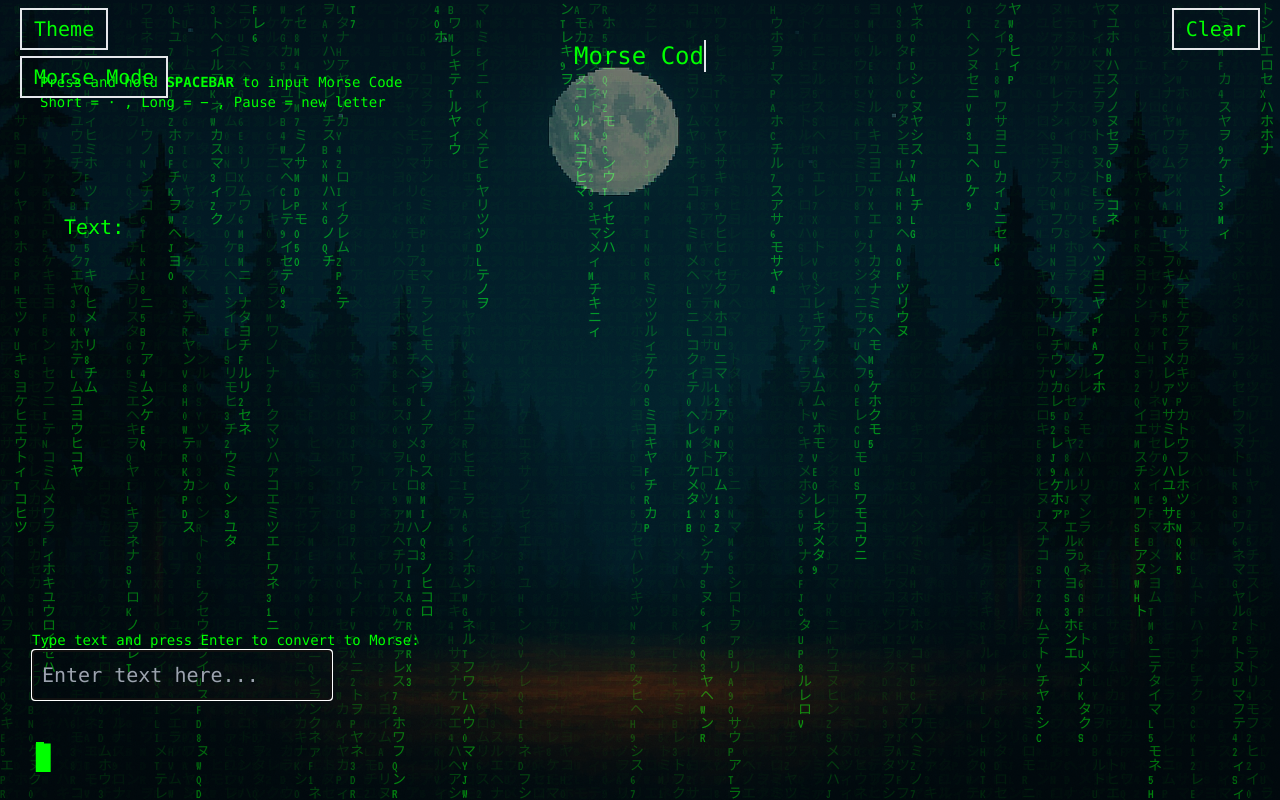
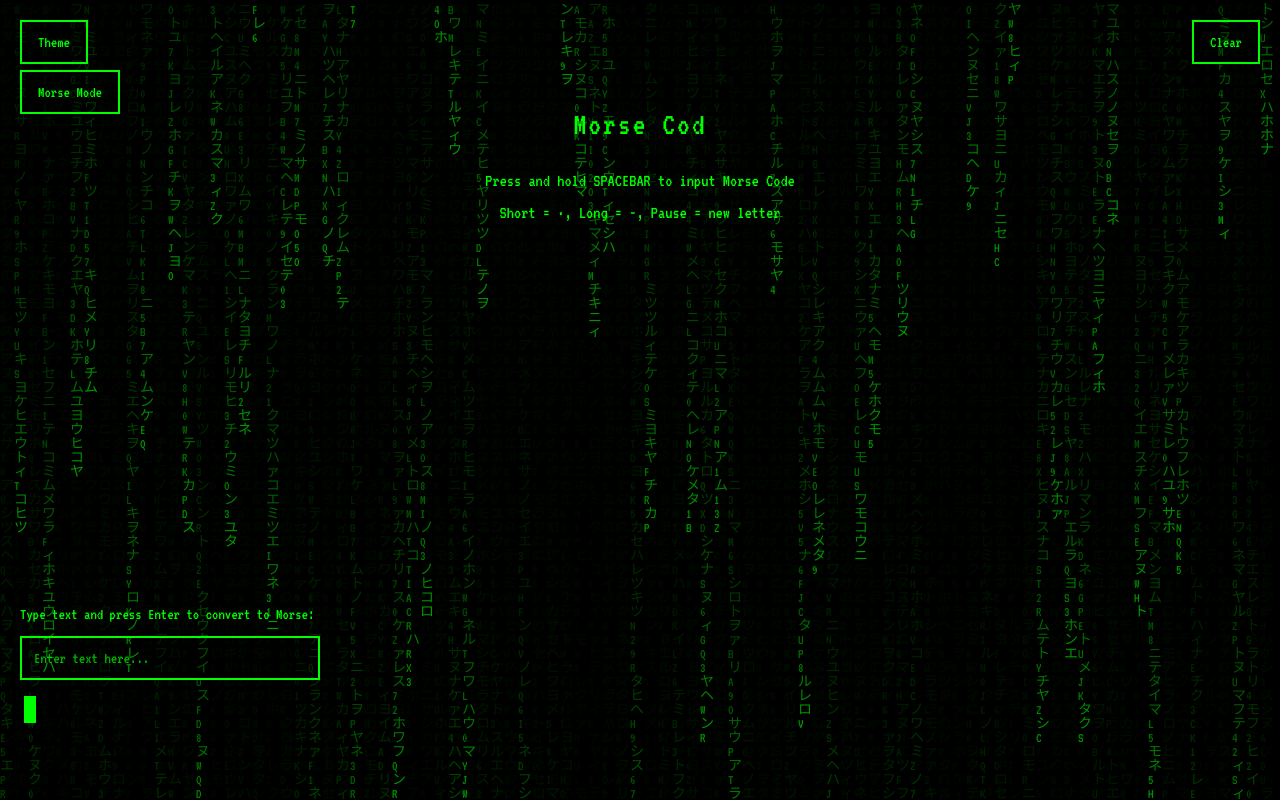
Before and after one commit to UdayGangal/NeonBrains, a React (Vite) app in the folder client/: page /morse in a window 1280 px wide. Both pictures are taken after a click on the button "Text Mode". Built offline with nearby package versions, Linux system fonts and the light colour scheme.

Commit message:
Final Commit

```diff
--- a/client/src/pages/HomePage/HomePage.css
+++ b/client/src/pages/HomePage/HomePage.css
@@ -6,7 +6,6 @@
   box-sizing: border-box;
 }
 
-html,
 body {
   height: 100%;
   width: 100%;
@@ -21,7 +20,6 @@ body {
   background-attachment: fixed;
   position: relative;
   overflow-x: hidden;
-  z-index: 10;
 }
 
 html {
--- a/client/src/pages/HomePage/HomePage.jsx
+++ b/client/src/pages/HomePage/HomePage.jsx
@@ -116,7 +116,7 @@ const MemorixApp = () => {
               <a href="/music">Music</a>
             </li>
             <li>
-              <a href="/polaroid">Meme</a>
+              <a href="/polaroid">Polaroid Meme</a>
             </li>
           </ul>
         </nav>
@@ -178,7 +178,7 @@ const MemorixApp = () => {
           </a>
           <a href="/polaroid" className="glass-box-link">
             <div className="glass-box">
-              <h2>Meme</h2>
+              <h2>Polaroid Meme</h2>
               <p>
                 Generate funny memes
                 <br />
--- a/client/src/pages/MorseCode/MorseCode.css
+++ b/client/src/pages/MorseCode/MorseCode.css
@@ -4,8 +4,9 @@ body {
   margin: 0;
   padding: 0;
   background-color: black;
-  color: #0f0; /* default to green-theme if not specified */
+  color: #0f0;
   font-family: "VT323", monospace;
+  overflow: hidden;
 }
 
 .animate-type {
@@ -28,7 +29,6 @@ body {
   }
 }
 
-/* Custom blink for cursor */
 @keyframes blink {
   0%,
   50%,
@@ -46,14 +46,118 @@ body {
 }
 
 .red-theme {
-  --current-secondary: #dd0000;
+  color: #ff0000;
 }
 
-.text-current-secondary {
-  color: var(--current-secondary);
+/* .red-theme .matrix-canvas {
+  filter: hue-rotate(120deg);
+} */
+
+.green-theme {
+  color: #00ff00;
 }
 
-/* Ensure custom font used globally */
-body {
+.terminal-button {
+  background: transparent;
+  border: 2px solid currentColor;
+  color: inherit;
   font-family: "VT323", monospace;
+  font-size: 16px;
+  padding: 8px 16px;
+  cursor: pointer;
+  transition: all 0.2s ease;
 }
+
+.terminal-button:hover {
+  background: currentColor;
+  color: black;
+}
+
+.terminal-container {
+  position: relative;
+  width: 100vw;
+  height: 100vh;
+  overflow: hidden;
+  font-family: "VT323", monospace;
+  background-color: black;
+}
+
+.content-overlay {
+  position: relative;
+  z-index: 10;
+  width: 100%;
+  height: 100%;
+  display: flex;
+  flex-direction: column;
+  padding: 20px;
+  box-sizing: border-box;
+}
+
+.header-section {
+  text-align: center;
+  margin-top: 80px;
+  margin-bottom: 40px;
+}
+
+.title {
+  font-size: 32px;
+  margin-bottom: 20px;
+  letter-spacing: 2px;
+}
+
+.instructions {
+  font-size: 18px;
+  line-height: 1.5;
+  margin: 5px 0;
+}
+
+.morse-display {
+  position: absolute;
+  bottom: 80px;
+  left: 20px;
+  font-size: 20px;
+  display: flex;
+  align-items: flex-end;
+  min-height: 30px;
+}
+
+.cursor {
+  display: inline-block;
+  width: 12px;
+  height: 24px;
+  background: currentColor;
+  margin-left: 4px;
+  animation: blink 1s step-start infinite;
+}
+
+.text-input-section {
+  position: absolute;
+  bottom: 120px;
+  left: 20px;
+}
+
+.text-input {
+  background: transparent;
+  border: 2px solid currentColor;
+  color: inherit;
+  font-family: "VT323", monospace;
+  font-size: 16px;
+  padding: 8px 12px;
+  width: 300px;
+  outline: none;
+}
+
+.text-input::placeholder {
+  color: currentColor;
+  opacity: 0.7;
+}
+
+.current-input-display {
+  position: absolute;
+  top: 50%;
+  left: 50%;
+  transform: translate(-50%, -50%);
+  font-size: 24px;
+  text-align: center;
+  min-height: 30px;
+}
--- a/client/src/pages/MorseCode/MorseCode.jsx
+++ b/client/src/pages/MorseCode/MorseCode.jsx
@@ -1,15 +1,3 @@
-// import React from "react";
-
-// function MorseCode() {
-//   return (
-//     <div>
-//       <h1>Morse Code</h1>
-//     </div>
-//   );
-// }
-
-// export default MorseCode;
-
 import { useEffect, useRef, useState } from "react";
 import "./MorseCode.css";
 import dotSound from "./sounds/dot.mp3";
@@ -27,7 +15,7 @@ export default function MorseCode() {
   const pressTimeoutRef = useRef(null);
   const wordTimeoutRef = useRef(null);
 
-  const morseMap = {
+  const MorseCode = {
     ".-": "A",
     "-...": "B",
     "-.-.": "C",
@@ -67,14 +55,18 @@ export default function MorseCode() {
   };
 
   const textToMorseMap = Object.fromEntries(
-    Object.entries(morseMap).map(([k, v]) => [v, k])
+    Object.entries(MorseCode).map(([k, v]) => [v, k])
   );
 
   useEffect(() => {
-    const ctx = canvasRef.current.getContext("2d");
+    const canvas = canvasRef.current;
+    if (!canvas) return;
+    const ctx = canvas.getContext("2d");
+    if (!ctx) return;
+
     const fontSize = 14;
-    let width = (canvasRef.current.width = window.innerWidth);
-    let height = (canvasRef.current.height = window.innerHeight);
+    let width = (canvas.width = window.innerWidth);
+    let height = (canvas.height = window.innerHeight);
     const columns = Math.floor(width / fontSize);
     const drops = Array(columns).fill(1);
     const letters =
@@ -83,7 +75,7 @@ export default function MorseCode() {
     const draw = () => {
       ctx.fillStyle = "rgba(0, 0, 0, 0.05)";
       ctx.fillRect(0, 0, width, height);
-      ctx.fillStyle = isRedTheme ? "#F00" : "#0F0";
+      ctx.fillStyle = isRedTheme ? "#ff0000" : "#00ff00";
       ctx.font = `${fontSize}px VT323`;
 
       for (let i = 0; i < drops.length; i++) {
@@ -99,12 +91,18 @@ export default function MorseCode() {
     };
 
     const interval = setInterval(draw, 50);
-    window.addEventListener("resize", () => {
-      width = canvasRef.current.width = window.innerWidth;
-      height = canvasRef.current.height = window.innerHeight;
-    });
 
-    return () => clearInterval(interval);
+    const handleResize = () => {
+      width = canvas.width = window.innerWidth;
+      height = canvas.height = window.innerHeight;
+    };
+
+    window.addEventListener("resize", handleResize);
+
+    return () => {
+      clearInterval(interval);
+      window.removeEventListener("resize", handleResize);
+    };
   }, [isRedTheme]);
 
   useEffect(() => {
@@ -118,13 +116,13 @@ export default function MorseCode() {
       index++;
 
       if (index < text.length) {
-        animationFrameId = setTimeout(type, 100); // typing delay
+        animationFrameId = setTimeout(type, 100);
       } else {
         resetTimeoutId = setTimeout(() => {
           index = 0;
           setHeading("");
           type();
-        }, 2000); // pause after full string
+        }, 2000);
       }
     };
 
@@ -141,18 +139,19 @@ export default function MorseCode() {
       if (e.code === "Space" && !pressStartRef.current && isMorseMode) {
         e.preventDefault();
         pressStartRef.current = Date.now();
-        clearTimeout(pressTimeoutRef.current);
-        clearTimeout(wordTimeoutRef.current);
+        if (pressTimeoutRef.current) clearTimeout(pressTimeoutRef.current);
+        if (wordTimeoutRef.current) clearTimeout(wordTimeoutRef.current);
       }
     };
 
     const handleKeyUp = (e) => {
-      if (e.code === "Space" && isMorseMode) {
+      if (e.code === "Space" && isMorseMode && pressStartRef.current) {
         e.preventDefault();
         const duration = Date.now() - pressStartRef.current;
         pressStartRef.current = null;
 
         const signal = duration < 300 ? "." : "-";
+
         const audio = new Audio(signal === "." ? dotSound : dashSound);
         audio.play();
 
@@ -160,7 +159,7 @@ export default function MorseCode() {
         setCurrentMorse(updatedMorse);
 
         pressTimeoutRef.current = setTimeout(() => {
-          const letter = morseMap[updatedMorse] || "?";
+          const letter = MorseCode[updatedMorse] || "?";
           setResult((prev) => prev + letter);
           setCurrentMorse("");
         }, 500);
@@ -173,6 +172,7 @@ export default function MorseCode() {
 
     document.addEventListener("keydown", handleKeyDown);
     document.addEventListener("keyup", handleKeyUp);
+
     return () => {
       document.removeEventListener("keydown", handleKeyDown);
       document.removeEventListener("keyup", handleKeyUp);
@@ -200,56 +200,80 @@ export default function MorseCode() {
     setIsMorseMode((prev) => !prev);
     clearAll();
   };
+
   const clearAll = () => {
     setCurrentMorse("");
     setResult("");
     setTextInputValue("");
+    if (pressTimeoutRef.current) clearTimeout(pressTimeoutRef.current);
+    if (wordTimeoutRef.current) clearTimeout(wordTimeoutRef.current);
   };
 
   return (
     <div
-      className={`w-full h-full p-10 font-mono text-[20px] ${
+      className={`terminal-container ${
         isRedTheme ? "red-theme" : "green-theme"
       }`}
     >
       <canvas
         ref={canvasRef}
-        id="matrixCanvas"
-        className="fixed top-0 left-0 w-full h-full z-[-1] opacity-50 pointer-events-none"
+        className="matrix-canvas"
+        style={{
+          position: "fixed",
+          top: 0,
+          left: 0,
+          width: "100%",
+          height: "100%",
+          zIndex: 1,
+          opacity: 0.6,
+          pointerEvents: "none",
+        }}
       />
 
+      <div className="content-overlay">
         <button
           onClick={toggleTheme}
-        className="fixed top-2 left-5 border-2 px-3 py-1 font-mono z-10"
+          className="terminal-button"
+          style={{ position: "absolute", top: "20px", left: "20px" }}
         >
           Theme
         </button>
+
         <button
           onClick={clearAll}
-        className="fixed top-2 right-5 border-2 px-3 py-1 font-mono z-10"
+          className="terminal-button"
+          style={{ position: "absolute", top: "20px", right: "20px" }}
         >
           Clear
         </button>
+
         <button
           onClick={toggleMode}
-        className="fixed top-14 left-5 border-2 px-3 py-1 font-mono z-10"
+          className="terminal-button"
+          style={{ position: "absolute", top: "70px", left: "20px" }}
         >
           {isMorseMode ? "Text Mode" : "Morse Mode"}
         </button>
 
-      <h1 className="text-center text-2xl border-r-2 overflow-hidden whitespace-nowrap animate-typing blink-caret w-fit mx-auto">
-        {heading}
-      </h1>
-      <p className="text-sm text-secondary">
-        Press and hold <strong>SPACEBAR</strong> to input Morse Code
-      </p>
-      <p className="text-sm text-secondary">
-        Short = · , Long = − , Pause = new letter
-      </p>
+        <div className="header-section">
+          <h1 className="title">{heading}</h1>
+          <div className="instructions">
+            Press and hold SPACEBAR to input Morse Code
+          </div>
+          <div className="instructions">
+            Short = ·, Long = -, Pause = new letter
+          </div>
+        </div>
+
+        <div className="current-input-display">
+          {isMorseMode
+            ? currentMorse && <div>Morse: {currentMorse}</div>
+            : textInputValue && <div>Text: {textInputValue}</div>}
+        </div>
 
         {!isMorseMode && (
-        <>
-          <div className="fixed bottom-[150px] left-8 text-sm text-secondary">
+          <div className="text-input-section">
+            <div style={{ marginBottom: "10px", fontSize: "16px" }}>
               Type text and press Enter to convert to Morse:
             </div>
             <input
@@ -257,25 +281,19 @@ export default function MorseCode() {
               value={textInputValue}
               onChange={handleTextInput}
               onKeyDown={handleTextSubmit}
-            className="fixed bottom-[100px] left-8 w-[300px] border-2 p-2 bg-transparent font-mono"
+              className="text-input"
               placeholder="Enter text here..."
               autoFocus
             />
-        </>
+          </div>
         )}
 
-      {isMorseMode && (
-        <div className="mt-[100px] px-6">Morse: {currentMorse}</div>
-      )}
-      {!isMorseMode && (
-        <div className="mt-[100px] px-6">Text: {textInputValue}</div>
-      )}
-
-      <div className="fixed bottom-8 left-8 text-2xl flex items-end">
-        <div className="whitespace-pre-wrap max-w-[90%]">{result}</div>
-        <span className="inline-block w-2 h-[26px] bg-current ml-1 animate-blink">
-          █
-        </span>
+        <div className="morse-display">
+          <div style={{ whiteSpace: "pre-wrap", maxWidth: "90%" }}>
+            {result}
+          </div>
+          <span className="cursor">█</span>
+        </div>
       </div>
     </div>
   );
```
Lines whose indentation alone changed are shown as unchanged.
